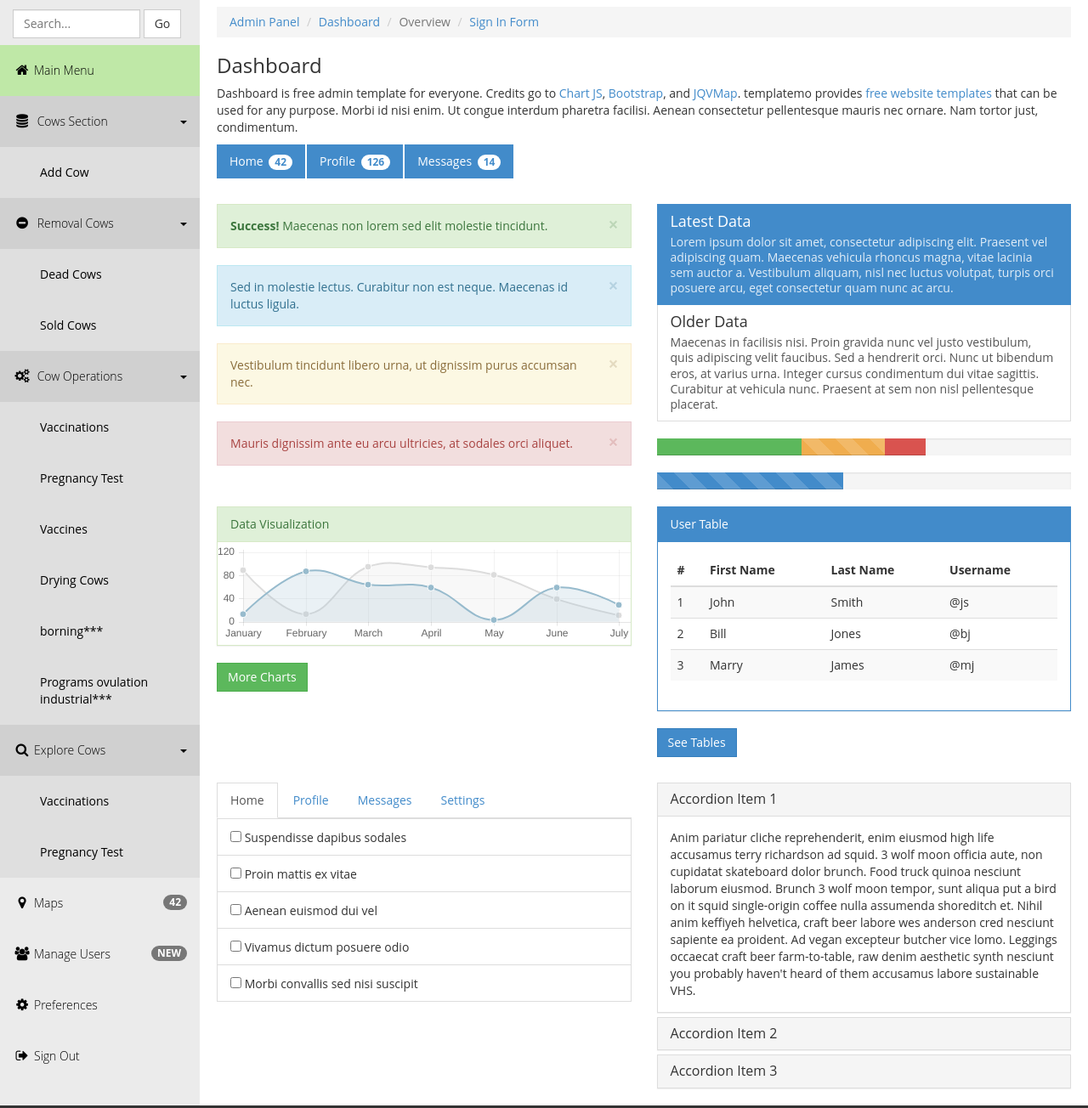
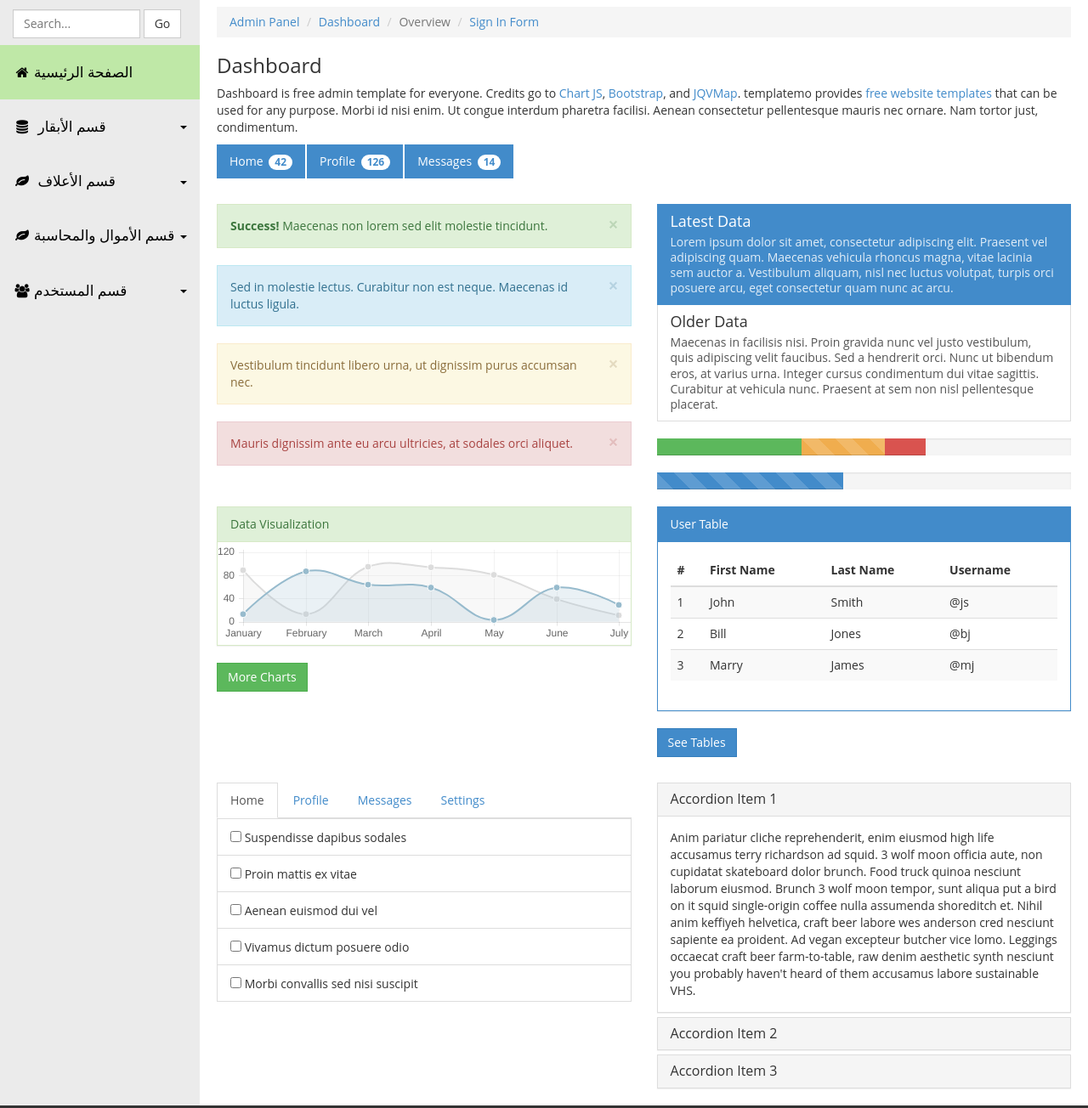
Before and after one commit to HassanJabawee/cowFarm, a plain HTML site: page templatemo_415_dashboard/index.html in a window 1280 px wide. Shown: the part 89-1393 px from the top of the page at 85% size. Drawn offline with Linux system fonts and the light colour scheme; a web font is replaced by a local one.

Commit message:
تم تحويل البرنامج الى اللغه العربية ووضع جميع المطلوبات ما عدا الساب مينيو الداخلية لم تزبط معي

```diff
--- a/templatemo_415_dashboard/css/templatemo_main.css
+++ b/templatemo_415_dashboard/css/templatemo_main.css
@@ -92,8 +92,9 @@ h1 { font-size: 24px; }
     border: 0px;
     padding: 20px 15px;
     text-decoration: none;
-    font-size: 14px;
+    font-size: 17px;
     font-weight: 300;
+
 }
 .templatemo-sidebar-menu a { color: black; }
 .templatemo-sidebar-menu a:hover { text-decoration: none; }
--- a/templatemo_415_dashboard/index.html
+++ b/templatemo_415_dashboard/index.html
@@ -33,64 +33,81 @@ http://www.templatemo.com/preview/templatemo_415_dashboard
               <span class="btn btn-default">Go</span>
             </form>
           </li>
-          <li class="active"><a href="#"><i class="fa fa-home"></i>Main Menu</a></li>
-          <li class="sub open">
+          <li class="active"><a href="#"><i class="fa fa-home"></i>الصفحة الرئيسية</a></li>
+          <li class="sub  ">
             <a href="javascript:;">
-              <i class="fa fa-database"></i> Cows Section <div class="pull-right"><span class="caret"></span></div>
+              <i class="fa fa-database"></i> قسم الأبقار <div class="pull-right"><span class="caret"></span></div>
             </a>
             <ul class="templatemo-submenu">
-              <li><a href="#">Add Cow</a></li>
-            </ul>
-          </li>
-          <li class="sub open">
-            <a href="javascript:;">
-              <i class="fa fa-minus-circle"></i> Removal Cows <div class="pull-right"><span class="caret"></span></div>
+              <li><a href="#">إضافة بقرة</a></li>
+
+              <li class="sub ">
+                <a href="#">
+                  <i> حذف بقرة <div class="pull-right"><span class="caret"></span></div>
+                  </i>
                 </a>
                 <ul class="templatemo-submenu">
-              <li><a href="#">Dead Cows</a></li>
-              <li><a href="#">Sold Cows</a></li>
+                  <li><a href="#">البقر النفوق</a></li>
+                  <li><a href="#">البقر المباع</a></li>
                 </ul>
               </li>
 
-
-          <li class="sub open">
-            <a href="javascript:;">
-              <i class="fa fa-cogs"></i> Cow Operations <div class="pull-right"><span class="caret"></span></div>
+              <li class="sub ">
+                <a href="#">
+                  <i> عمليات الأبقار<div class="pull-right"><span class="caret"></span></div>
+                  </i>
                 </a>
                 <ul class="templatemo-submenu">
-              <li><a href="#">Vaccinations</a></li>
-              <li><a href="#">Pregnancy Test</a></li>
-              <li><a href="#">Vaccines</a></li>
-              <li><a href="#">Drying Cows</a></li>
-              <li><a href="#">borning***</a></li>
-              <li><a href="#">Programs ovulation industrial***</a></li>
-
+                  <li><a href="#">التلقيحات</a></li>
+                  <li><a href="#">فحص الحمل</a></li>
+                  <li><a href="#">المطاعيم</a></li>
+                  <li><a href="#">البقر المجفف</a></li>
+                  <li><a href="#">الولادات</a></li>
+                  <li><a href="#">برامج الإباضة الصناعية</a></li>
                 </ul>
               </li>
 
-          <li class="sub open">
-            <a href="javascript:;">
-              <i class="fa fa-search"></i>Explore Cows <div class="pull-right"><span class="caret"></span></div>
+              <li class="sub ">
+                <a href="#">
+                  <i> تصفح البقر<div class="pull-right"><span class="caret"></span></div>
+                  </i>
                 </a>
                 <ul class="templatemo-submenu">
-              <li><a href="#">Vaccinations</a></li>
-              <li><a href="#">Pregnancy Test</a></li>
+                  <li><a href="#">البقر المنتج المشترى</a></li>
+                  <li><a href="#">البقر المنتج (تربية المزرعة)</a></li>
+                  <li><a href="#">البقر النامي المشترى</a></li>
+                  <li><a href="#">البقر النامي (تربية المزرعة)</a></li>
+                  <li><a href="#">البقر المجفف</a></li>
+                  <li><a href="#">البقار العشار</a></li>
+                  <li><a href="#">البقر النفوق</a></li>
+                  <li><a href="#">البقر المباع</a></li>
+                  <li><a href="#">التلقيحات</a></li>
+                  <li><a href="#">فحص الحمل</a></li>
+                  <li><a href="#">برامج الإباضة الصناعية</a></li>
+                  <li><a href="#">الولادات</a></li>
+                  <li><a href="#">المطاعيم</a></li>
                 </ul>
+              </li>
+            </ul>
+
+
+          <li class="sub  ">
+            <a href="javascript:;">
+              <i class="fa fa-leaf "></i> قسم الأعلاف <div class="pull-right"><span class="caret"></span></div>
+            </a>
+        </li>
+          <li class="sub  ">
+            <a href="javascript:;">
+              <i class="fa fa-leaf "></i>قسم الأموال والمحاسبة <div class="pull-right"><span class="caret"></span></div>
+            </a>
+          </li>
+          <li class="sub  ">
+            <a href="javascript:;">
+              <i class="fa fa-users "></i>قسم المستخدم<div class="pull-right"><span class="caret"></span></div>
+            </a>
           </li>
 
 
-
-
-
-
-
-
-
-
-          <li><a href="maps.html"><i class="fa fa-map-marker"></i><span class="badge pull-right">42</span>Maps</a></li>
-          <li><a href="tables.html"><i class="fa fa-users"></i><span class="badge pull-right">NEW</span>Manage Users</a></li>
-          <li><a href="preferences.html"><i class="fa fa-cog"></i>Preferences</a></li>
-          <li><a href="javascript:;" data-toggle="modal" data-target="#confirmModal"><i class="fa fa-sign-out"></i>Sign Out</a></li>
         </ul>
       </div><!--/.navbar-collapse -->
 
```
Lines whose indentation alone changed are shown as unchanged.
